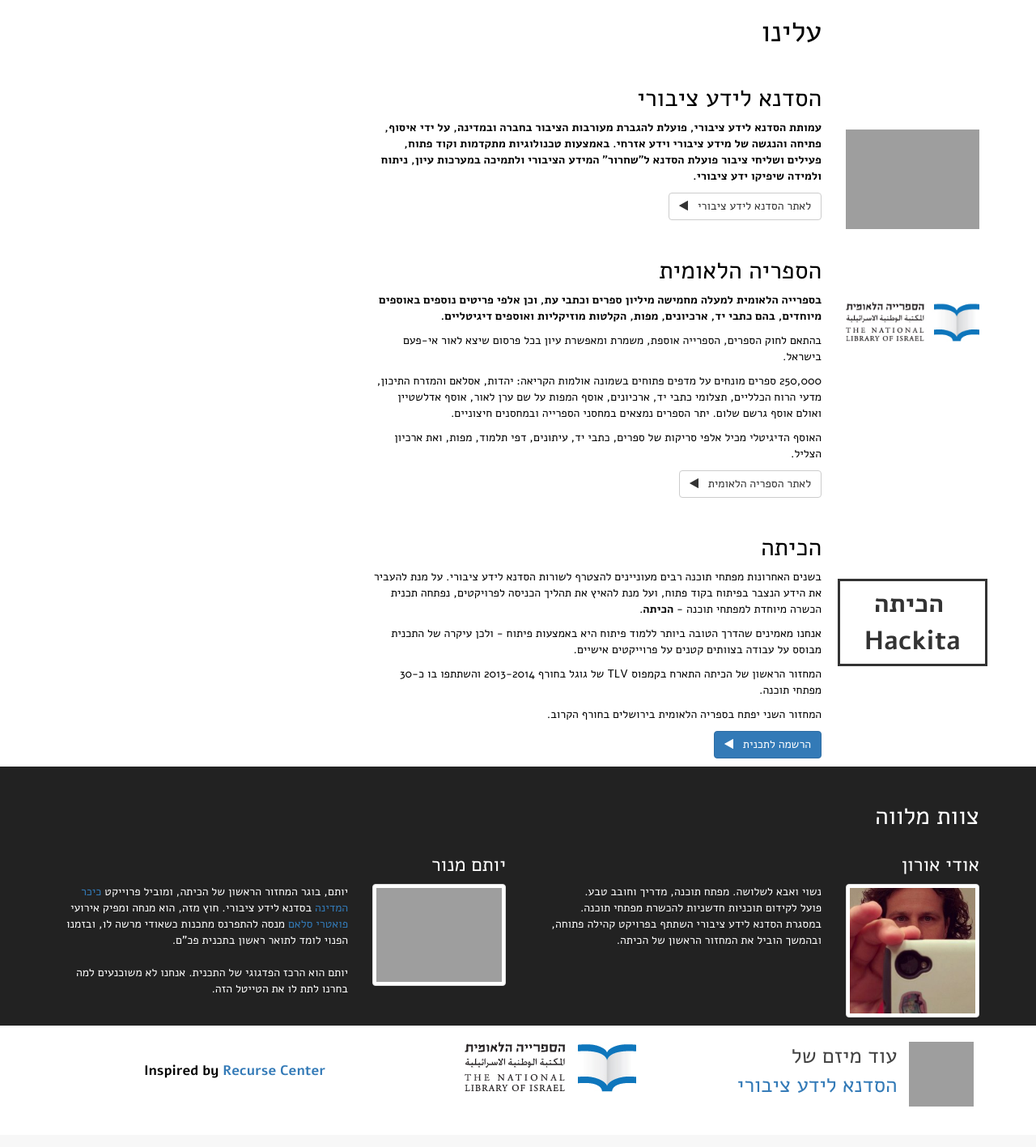
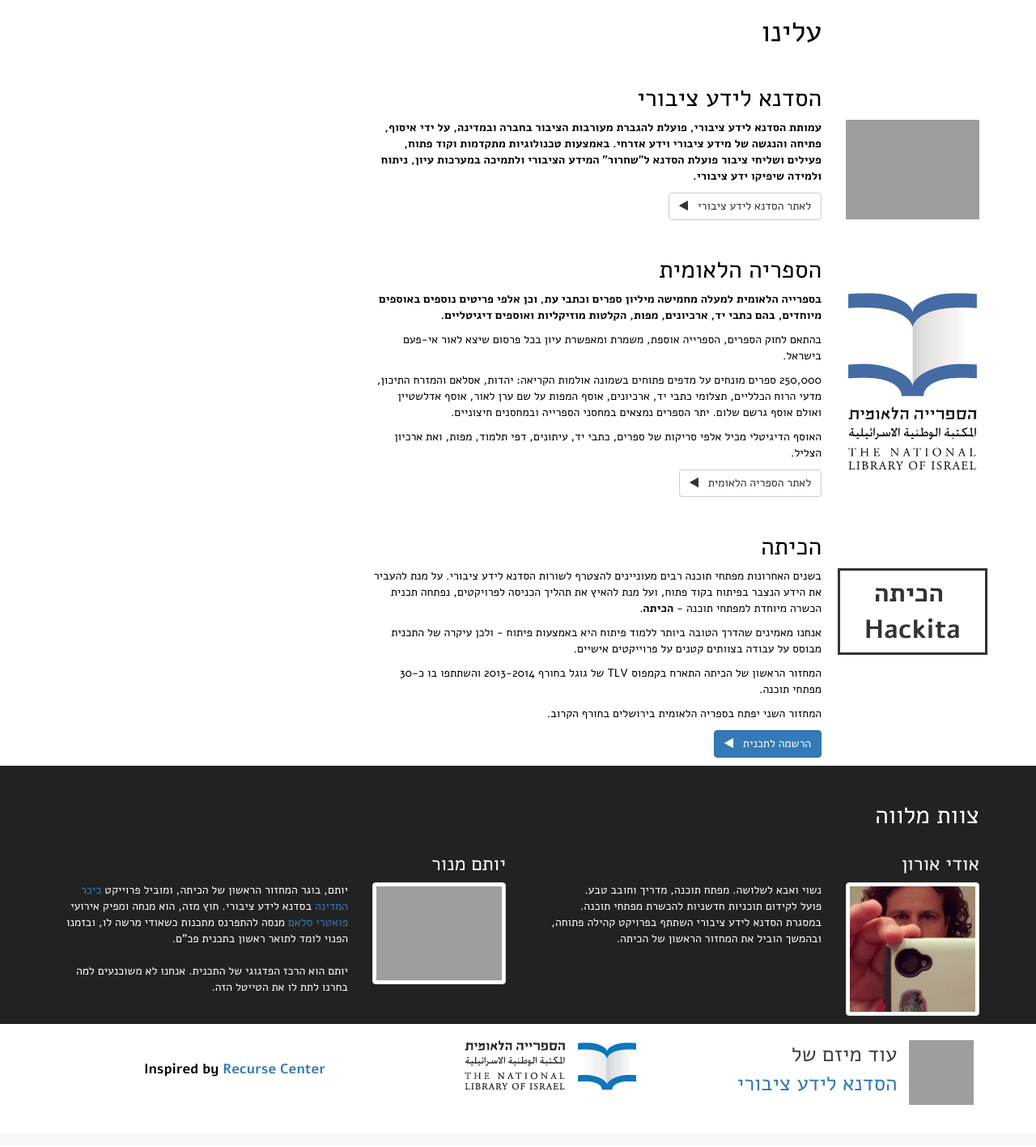
Before and after one commit to nonZero/Hackita02, a Django app: template website/templates/website/about.html in a window 1280 px wide. Shown: the part 52-1469 px from the top of the page at 81% size. After the commit the page ends 1417 px from the top, so only its background shows below. Run offline with Django 3.2, Linux system fonts and the light colour scheme; the template is opened without the code that fills it, so the values that code supplies are empty; some libraries are stand-ins or nearby versions; grey boxes are pictures that could not be loaded.

Commit message:
Better logos in acout page

```diff
--- a/website/static/css/hackita02.css
+++ b/website/static/css/hackita02.css
@@ -113,7 +113,7 @@
 
 #teaser {
     background-color: #222222;
-    color : white !important;
+    color: white !important;
     padding: 15px 0 5px;
 }
 
@@ -167,8 +167,6 @@
 }
 
 #about .logos {
-    float: left;
-    margin-top: 50px;
 }
 
 #about .logos .hackita {
@@ -179,14 +177,19 @@
     margin-left: -10px;
     margin-right: -10px;
     padding: 5px 10px;
+    max-width: 200px;
 }
 
+@media (max-width: 767px) {
+
+    #about .logos {
+        float: left;
+        max-width: 200px;
+    }
+}
 
 @media (min-width: 768px) {
     #about .logos {
-        float: right;
-        margin-top: 90px;
-        text-align: left;
     }
 
     #about .logos img {
@@ -198,14 +201,12 @@
         font-size: 24px;
     }
 
-
 }
 
 @media (min-width: 1024px) {
     #about .logos .hackita {
         font-size: 32px;
     }
-
 
 }
 
--- a/website/templates/website/about.html
+++ b/website/templates/website/about.html
@@ -8,12 +8,15 @@
     <div id="about" class="pull-up">
         <div class="container">
             <div class=row>
-                <div class="col-sm-2">
-                </div>
-                <div class="col-sm-10 col-md-8 col-lg-6">
+                <div class="col-sm-10 col-sm-push-2">
                     <h1>
                         עלינו
                     </h1>
+                </div>
+            </div>
+            <div class=row>
+                <div class="col-sm-10 col-sm-push-2">
+                    <h2> הסדנא לידע ציבורי </h2>
                 </div>
             </div>
             <div class="row">
@@ -25,9 +28,6 @@
 
                 </div>
                 <div class="col-sm-10 col-md-8 col-lg-6">
-                    <h2> הסדנא לידע ציבורי </h2>
-
-
                     <p>
                         <b>
                             עמותת הסדנא לידע ציבורי, פועלת להגברת מעורבות
@@ -50,19 +50,21 @@
 
                 </div>
             </div>
+            <div class=row>
+                <div class="col-sm-10 col-sm-push-2">
+                    <h2>
+                        הספריה הלאומית
+                    </h2>
+                </div>
+            </div>
             <div class="row">
                 <div class="col-sm-2 logos">
                     <a href="http://web.nli.org.il"><img
                             class="img-responsive"
-                            src="{% static "img/nli.jpg" %}" alt=""></a>
+                            src="{% static "img/nli-vertical.png" %}" alt=""></a>
 
                 </div>
                 <div class="col-sm-10 col-md-8 col-lg-6">
-
-                    <h2>
-                        הספריה הלאומית
-                    </h2>
-
                     <p>
                         <b>
                             בספרייה הלאומית למעלה מחמישה מיליון ספרים וכתבי
@@ -108,6 +110,11 @@
 
             </div>
 
+            <div class=row>
+                <div class="col-sm-10 col-sm-push-2">
+                    <h2>הכיתה</h2>
+                </div>
+            </div>
             <div class="row">
                 <div class="col-sm-2 logos">
                     <div class="hackita">
@@ -118,7 +125,6 @@
                 </div>
                 <div class="col-sm-10 col-md-8 col-lg-6">
 
-                    <h2>הכיתה</h2>
 
                     <p>
 
```
Also changed, not shown: website/static/img/nli-vertical.png (added), 1 other file.
